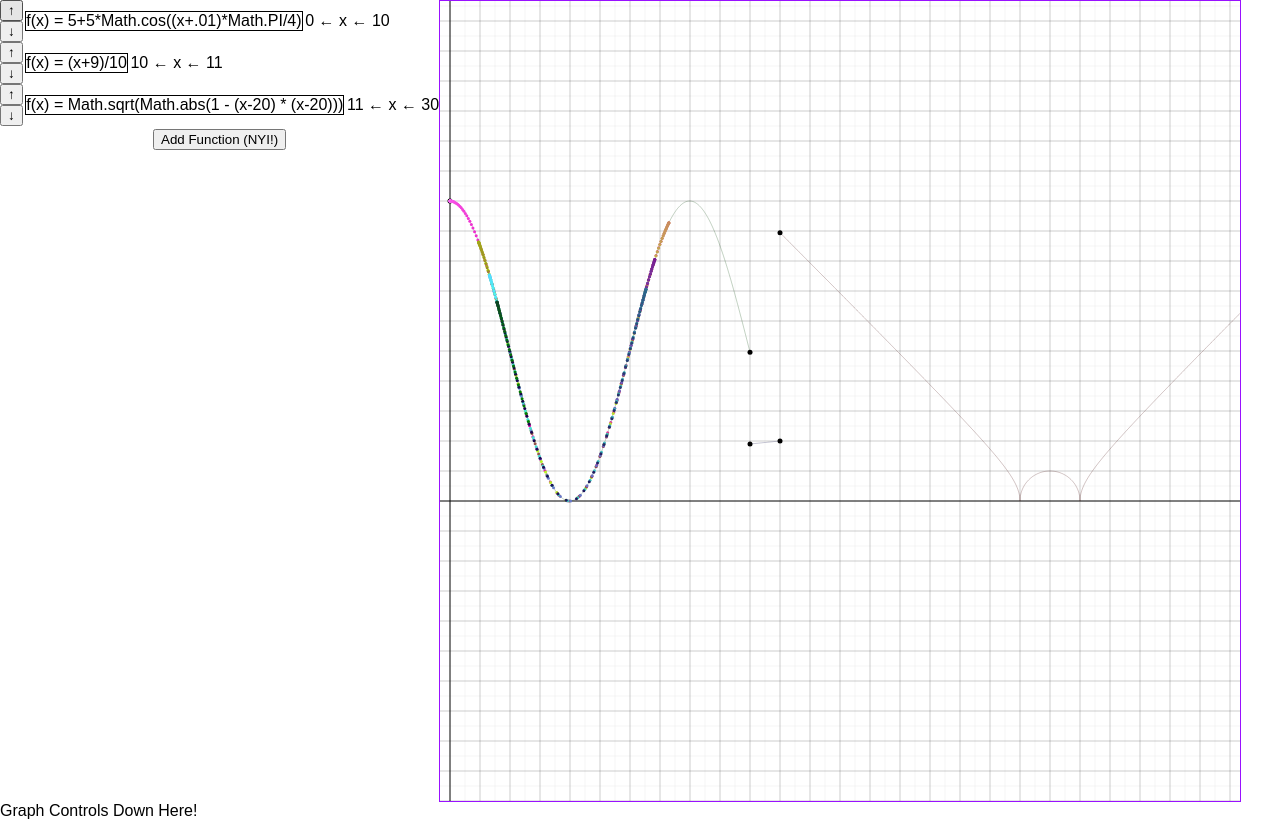
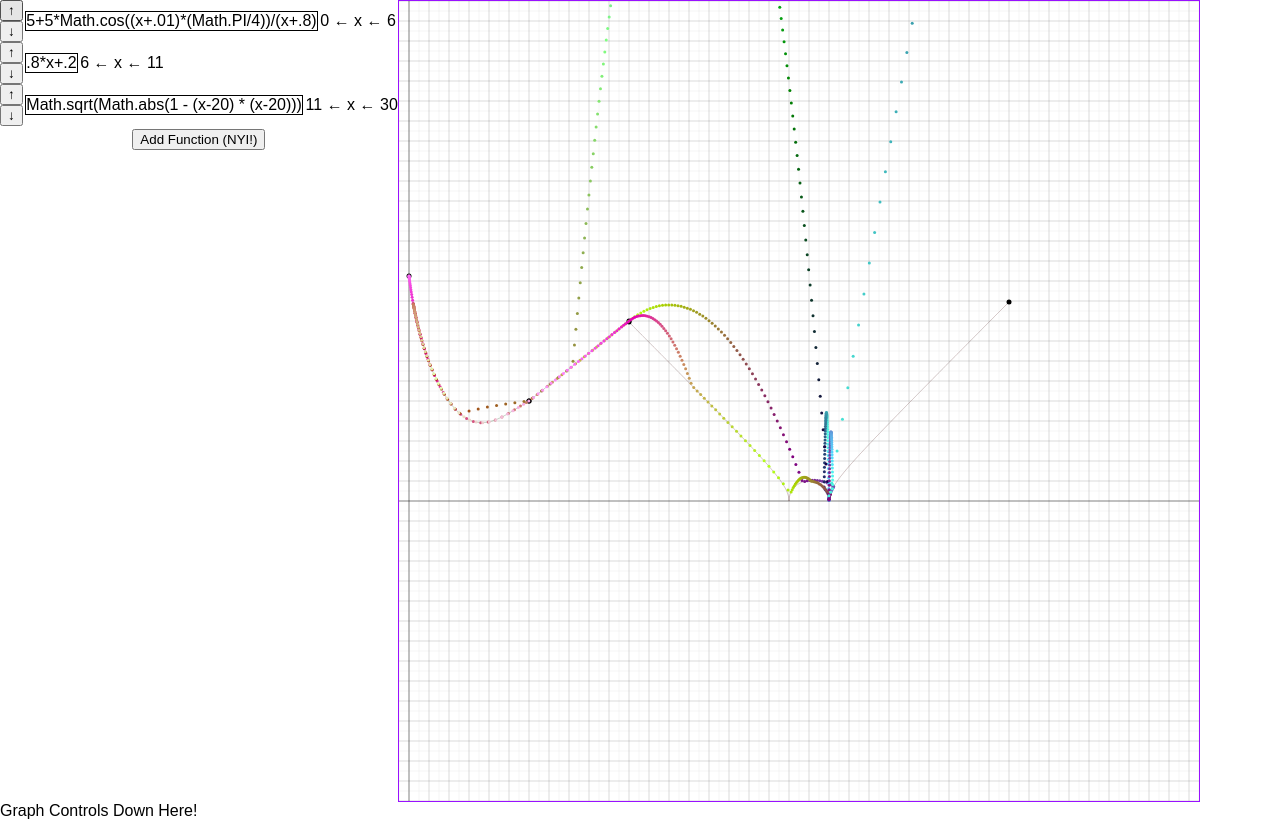
Before and after one commit to kevinfrei/rollercoaster, a React (Create React App) app: page / in a window 1280 px wide. Built offline with nearby package versions, Linux system fonts and the light colour scheme.

Commit message:
The function list is abstracted. Abstraction isn't elegant, but seems functional...

```diff
--- a/src/App.js
+++ b/src/App.js
@@ -16,8 +16,8 @@ class App extends Component {
     // A couple of functions...
     //const uf1 = MakeUserFunc('(x-1)*(x-1)/(x+.003) + 1', '0.0', '50.0');
     //const uf1 = MakeUserFunc('Math.cos(x*x) / (x +.03) + .1 * x', '0.0', '10.0');
-    const uf1 = MakeUserFunc('5+5*Math.cos((x+.01)*Math.PI/4)','0', '10');
-    const uf2 = MakeUserFunc('(x+9)/10', '10.0', '11.0');
+    const uf1 = MakeUserFunc('5+5*Math.cos((x+.01)*(Math.PI/4))/(x+.8)','0', '6');
+    const uf2 = MakeUserFunc('.8*x+.2', '6.0', '11.0');
     const uf3 = MakeUserFunc('Math.sqrt(Math.abs(1 - (x-20) * (x-20)))','11.0','30.0');
     if (typeof uf1 === 'string' || typeof uf2 === 'string' || typeof uf3 === 'string') {
       return (<div>Nope!{uf1}{uf2}</div>);
--- a/src/FunctionGraph.js
+++ b/src/FunctionGraph.js
@@ -41,7 +41,7 @@ export const FuncAdder = () => {
 */
 
 // Scale of the graph
-const scale = 30;
+const scale = 20;
 
 // Function colors
 const strokes = [
@@ -60,7 +60,7 @@ const drawGraphPaper = (ctx:CanvasRenderingContext2D) => {
     ctx.beginPath();
     ctx.strokeStyle = '#000';
     if (Math.round(pos + .1) === Math.round(pos - .1)) {
-      ctx.lineWidth = pos ? .2 : 1;
+      ctx.lineWidth = pos ? .15 : .5;
     } else {
       ctx.lineWidth = .05;
     }
@@ -120,14 +120,15 @@ export class FuncGraph extends Component {
     const funcs:Array<UserFunction> = this.props.funcs;
     drawGraphPaper(ctx);
     drawFunctions(ctx, funcs);
-    for (let t = 0; t <= 18; t += .03125) {
+    for (let t = 0; t <= 60; t += .03125) {
       const vec:Vector = getPosition(funcs, t);
       ctx.beginPath();
-      const n = Math.round(t * 255 / 18);
+      const n = Math.round(t * 32);
       ctx.fillStyle = `#${b(n)}${b((n+128) * 5)}${b(n * 3)}`;
       ctx.arc(xf(vec.origin.x), yf(vec.origin.y), 1.5, 0, twoPi);
       ctx.fill();
-      /*
+      if (false) {
+        // This draws the velocity vector on the graph
         ctx.beginPath();
         ctx.strokeStyle = "#000000";
         ctx.lineWidth = .2;
@@ -138,7 +139,7 @@ export class FuncGraph extends Component {
         const ye = yo + Math.sin(vec.angle+Math.PI/2) * vec.magnitude;
         ctx.lineTo(xf(xe), yf(ye));
         ctx.stroke();
-      */
+      }
     }
   }
   render() {
--- a/src/FunctionList.js
+++ b/src/FunctionList.js
@@ -20,7 +20,7 @@ export const FuncItem = ({userFunc}:{userFunc: UserFunction}) => {
         <button>&darr;</button>
       </div>
       <div style={{border:'1pt solid black',margin:'2pt',alignSelf:'center',flexGrow:'4'}}>
-        f(x) = {userFunc.text}
+        {userFunc.text}
       </div>
       <FuncRange Low={userFunc.range.low} High={userFunc.range.high}/>
     </div>
--- a/src/PhysicSim.js
+++ b/src/PhysicSim.js
@@ -1,8 +1,8 @@
 // @flow
 
-import {MakeVector, MakePoint} from './UserFunction';
+import {MakeVector, MakePoint, GetFunc} from './UserFunction';
 
-import type {UserFunction, Vector, Point} from './UserFunction';
+import type {UserFunction, MathFunc, Vector, Point} from './UserFunction';
 
 type PointData = {
   tangent: number,
@@ -25,6 +25,7 @@ const gravity = 9.8; // m/s^2
 const friction = 1;
 
 // How many slices used to calculate random stuff
+// More slices == more accuracy
 const timeSlice = 1/1024;
 const timeSliceSquared = timeSlice * timeSlice;
 
@@ -49,7 +50,7 @@ const NormalizeAngle = (n:number):number => {
   }
   return res;
 }
-const getTangentAngle = (x: number, func: (x: number) => number): number => {
+const getTangentAngle = (x: number, func: MathFunc): number => {
   // Stupid approximation :(
   const slice = 1e-10;
   const y = func(x);
@@ -58,8 +59,8 @@ const getTangentAngle = (x: number, func: (x: number) => number): number => {
   return NormalizeAngle(Math.atan2(delta, slice));
 };
 
-const GetPointData = (x:number, func:UserFunction):PointData => {
-  const tangent = getTangentAngle(x, func.func);
+const GetPointData = (x:number, func:MathFunc):PointData => {
+  const tangent = getTangentAngle(x, func);
   const normal = NormalizeAngle(tangent + halfPi);
   return {tangent, normal};
 };
@@ -84,9 +85,8 @@ let resMap: Array<Vector> = [];
 export const getPosition = (funcs:Array<UserFunction>, time:number):Vector => {
   // Okay, reasonable way to simulate gravity? Just calculate it cumulatively
   // because I've forgotten the Calculus necessary to do it accurately :/
-  let func:UserFunction = funcs[0];
-  let funcPos = 0;
-  let vec:Vector = MakeVector(func.endPoints.a, 0, 0, true);
+  const firstFunc = funcs[0];
+  let vec:Vector = MakeVector(firstFunc.endPoints.a, 0, 0, true);
 
   for (let idx = 0; idx <= time / timeSlice; idx++) {
     if (resMap[idx]) {
@@ -94,7 +94,11 @@ export const getPosition = (funcs:Array<UserFunction>, time:number):Vector => {
       vec = resMap[idx];
       continue;
     }
-
+    const userFunc = GetFunc(funcs, vec.origin.x);
+    if (!userFunc) {
+      return vec;
+    }
+    const func = userFunc.func;
     // First, approximate the tangent to the curve at the current location
     let { tangent, normal } = GetPointData(vec.origin.x, func);
     let {Ax, Ay, Vx, Vy} = CalcForceVectors(vec, normal, tangent);
@@ -106,7 +110,7 @@ export const getPosition = (funcs:Array<UserFunction>, time:number):Vector => {
     // Get the next position
     let x = xd + vec.origin.x;
     let yc = yd + vec.origin.y;
-    let yf = func.func(x); // The point on the track
+    let yf = func(x); // The point on the track
 
     const overTheLine = yc < yf;
     if (overTheLine) {
@@ -132,11 +136,12 @@ export const getPosition = (funcs:Array<UserFunction>, time:number):Vector => {
       const xOffset = magVect * afSin * adSin;
       //console.log({x,xOffset,yc,yf,xn:x+xOffset,yn:func.func(x+xOffset)});
       x += xOffset;
-      yf = func.func(x);
+      yf = func(x);
     } // else we don't care, because we're off the track, anyway...
 
     // Check to see if we've moved off the end of this function
     // (and on to the next)...
+    /*
     if (false && x > func.range.high) {
       //debugger;
       if (funcPos + 1 === funcs.length) {
@@ -155,7 +160,7 @@ export const getPosition = (funcs:Array<UserFunction>, time:number):Vector => {
       x = (newX + x) / 2; // Because averaging makes *total* sense :/
       yc = (newY + yc) / 2; // particularly for the caclucated position, but whatever...
     }
-
+    */
     const y = overTheLine ? yf : yc;
     const vectorDirection = NormalizeAngle(Math.atan2(y - vec.origin.y, x - vec.origin.x));
     vec = MakeVector(MakePoint(x, y), vectorDirection,
--- a/src/UserFunction.js
+++ b/src/UserFunction.js
@@ -15,12 +15,14 @@ export type Vector = {
   line : boolean
 };
 
-type MathFunc = (val: number)=> number;
+export type Range = { low: number, high: number };
+
+export type MathFunc = (val: number) => number;
 
 export type UserFunction = {
   text : string,
   func : MathFunc,
-  range : {low : number, high : number},
+  range : Range,
   endPoints : {a : Point, b : Point}
 };
 
@@ -65,3 +67,26 @@ export const MakeUserFunc = function(funcExpr: string, low: string,
     endPoints : {a, b}
   };
 };
+
+export const GetFunc = (funcList: Array<UserFunction>, x:number):?UserFunction => {
+  // TODO: Make this more efficient than a linear search through the array...
+  for (let f of funcList) {
+    if (f.range.high > x) {
+      return f;
+    }
+  }
+};
+
+export const FuncListRange = (funcList: Array<UserFunction>):Range => {
+  let high = funcList[0].range.high;
+  let low = funcList[0].range.low;
+  for (let f of funcList) {
+    if (f.range.low < low) {
+      low = f.range.low;
+    }
+    if (f.range.high > high) {
+      high = f.range.high;
+    }
+  }
+  return {low, high};
+};
```
Lines whose indentation alone changed are shown as unchanged.
